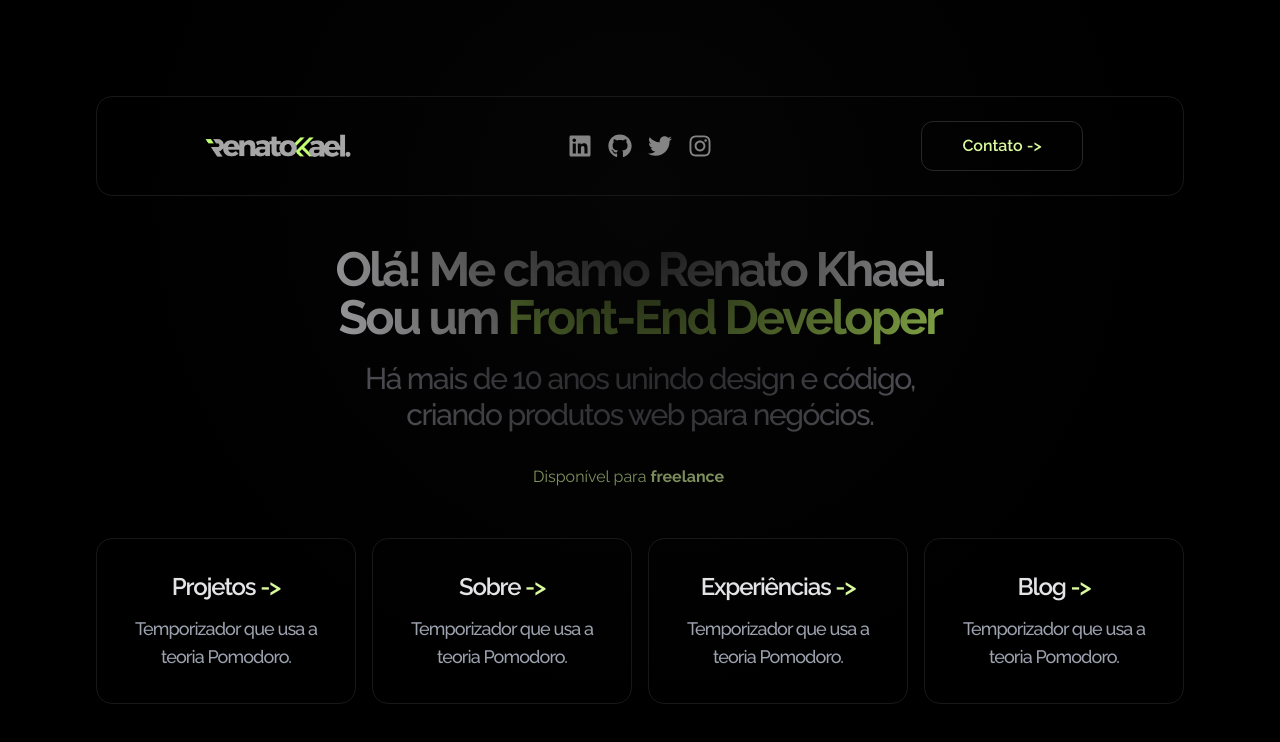
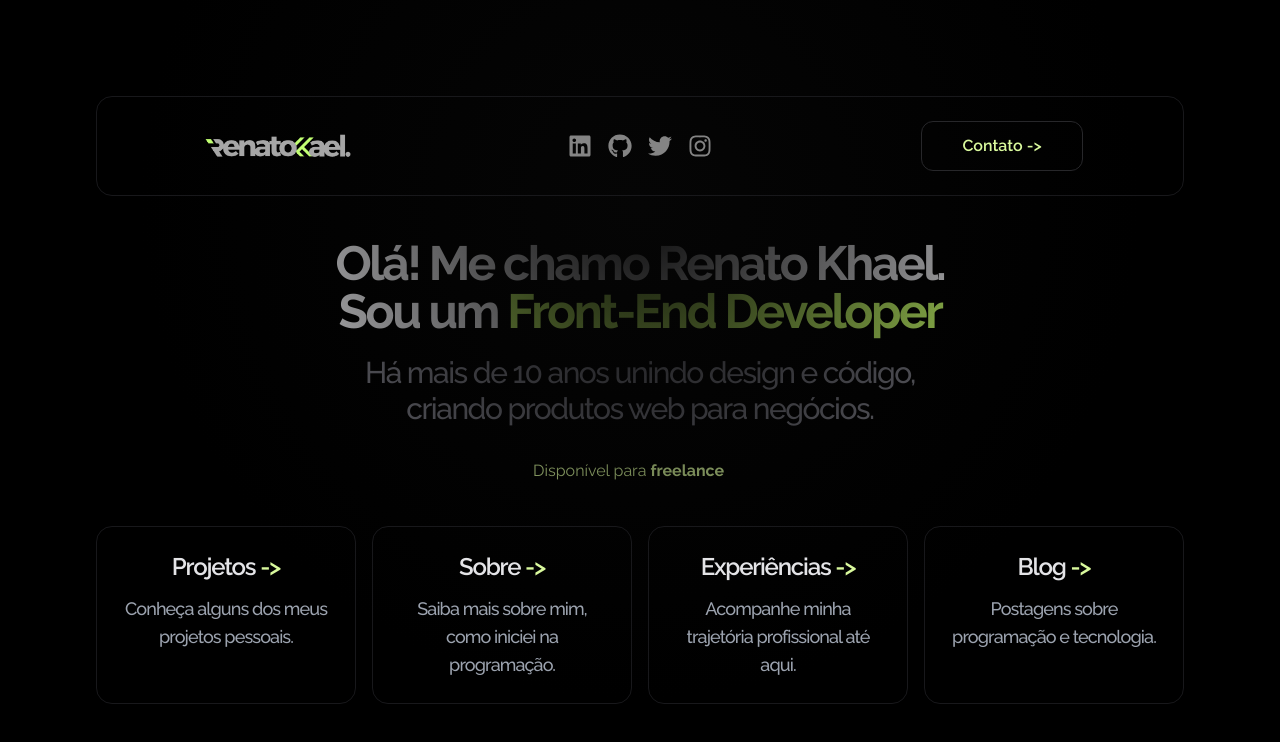
Before and after one commit to renatokhael/sitepessoal, a Next.js app: page / in a window 1280 px wide. Shown: the top 742 px of the page. Built offline with nearby package versions, Linux system fonts and the light colour scheme.

Commit message:
feat: update site

```diff
--- a/src/app/projects/page.js
+++ b/src/app/projects/page.js
@@ -34,7 +34,7 @@ const projects = [
   {
     id: 5,
     name: "Gaming Loop",
-    description: "Aplicação de presença para grupo Kroton.",
+    description: "Conceito de interface de usuário para games.",
     image: "/projects/gamingloop.png",
     url: "https://gaming-loop-dashboard.vercel.app/",
   },
--- a/src/components/features.js
+++ b/src/components/features.js
@@ -4,25 +4,25 @@ const featuresDetails = [
   {
     id: 1,
     title: "Projetos",
-    description: "Temporizador que usa a teoria Pomodoro.",
+    description: "Conheça alguns dos meus projetos pessoais.",
     url: "/projects",
   },
   {
     id: 2,
     title: "Sobre",
-    description: "Temporizador que usa a teoria Pomodoro.",
+    description: "Saiba mais sobre mim, como iniciei na programação.",
     url: "/about",
   },
   {
     id: 1,
     title: "Experiências",
-    description: "Temporizador que usa a teoria Pomodoro.",
+    description: "Acompanhe minha trajetória profissional até aqui.",
     url: "/experience",
   },
   {
     id: 1,
     title: "Blog",
-    description: "Temporizador que usa a teoria Pomodoro.",
+    description: "Postagens sobre programação e tecnologia.",
     url: "/blog",
   },
 ];
@@ -33,7 +33,7 @@ export function Features() {
       {featuresDetails.map((feature) => (
         <Link
           href={feature.url}
-          className="group rounded-2xl border border-zinc-900 p-8 transition-colors hover:bg-zinc-950 "
+          className="group rounded-2xl border border-zinc-900 p-6 transition-colors hover:bg-zinc-950 "
         >
           <h2
             className={`mb-3 text-2xl font-semibold tracking-tighter text-zinc-200 `}
```
